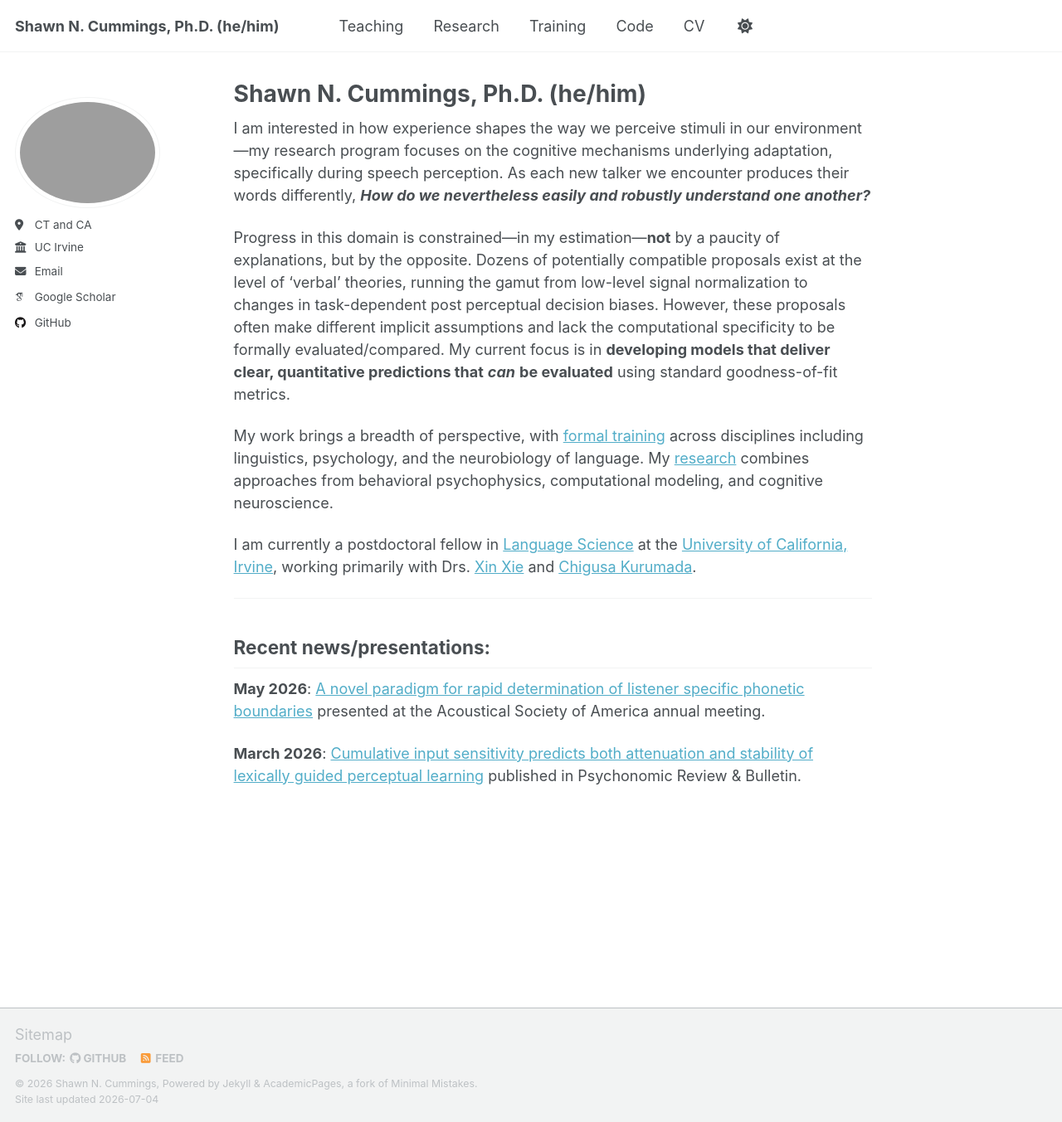
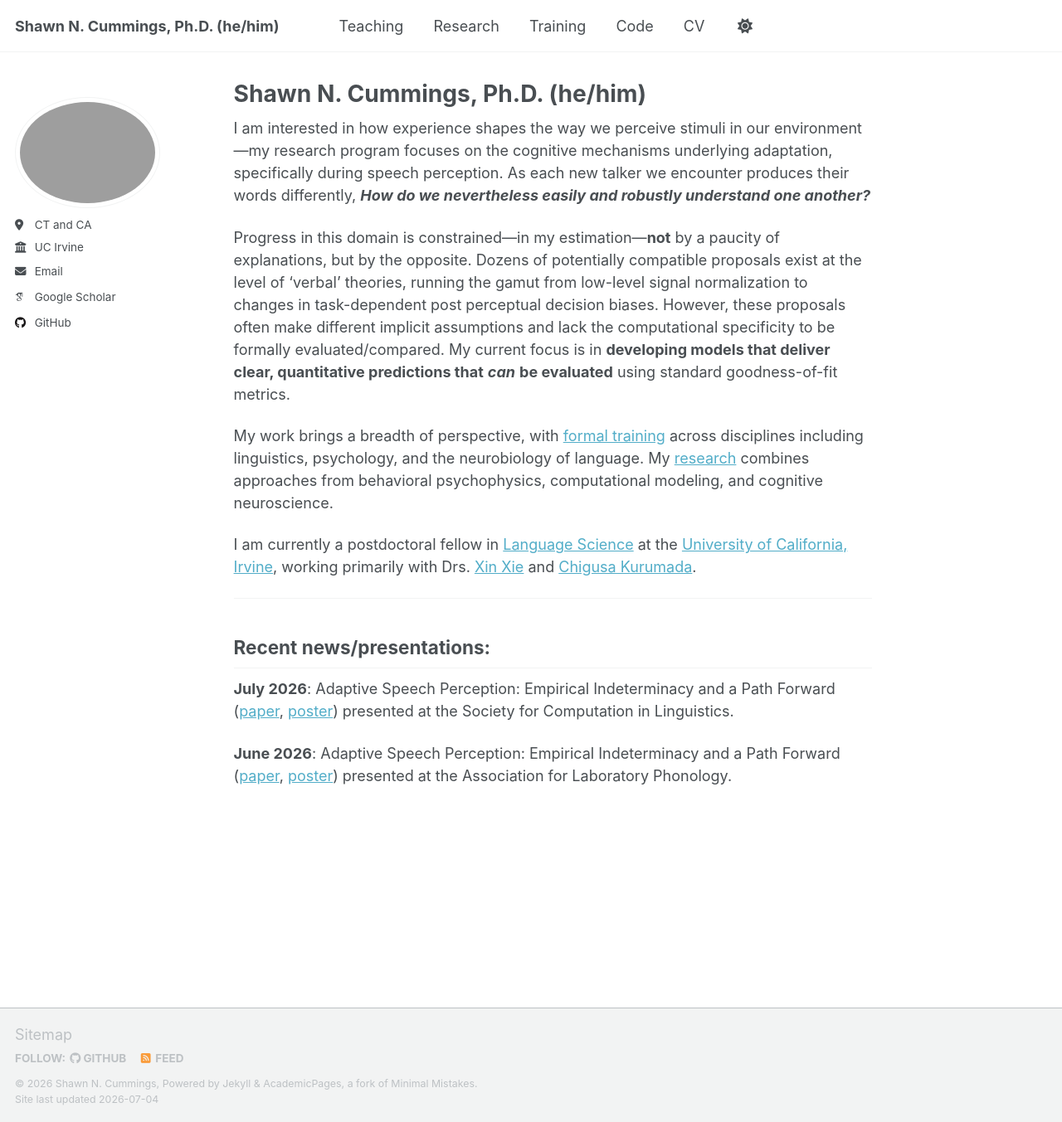
Before and after one commit to ShawnNCummings/ShawnNCummings.github.io, a Jekyll site: the page built from _pages/about.md, in a window 1280 px wide and 1353 px high. Shown: the whole window at 83% size. Built offline with Jekyll 4.4.1, drawn with Linux system fonts in a browser that asks for light colours; some web fonts are replaced; a script that is not in the unit is left out.

Commit message:
Updates from SCiL and LabPhon

```diff
--- a/_pages/about.md
+++ b/_pages/about.md
@@ -18,8 +18,6 @@ I am currently a postdoctoral fellow in [Language Science](https://www.langsci.u
 ------------------------------------------------------------------------
 
 ## Recent news/presentations:
+**July 2026**: Adaptive Speech Perception: Empirical Indeterminacy and a Path Forward ([paper](https://aclanthology.org/2026.scil-main.48.pdf), [poster](https://shawnncummings.github.io/files/LoLASP_SCiL.pdf)) presented at the Society for Computation in Linguistics.
 
-**May 2026**: [A novel paradigm for rapid determination of listener specific phonetic boundaries](https://shawnncummings.github.io/files/PBC_ASA.pdf) presented at the Acoustical Society of America annual meeting.
-
-**March 2026**: [Cumulative input sensitivity predicts both attenuation and stability
-of lexically guided perceptual learning](https://shawnncummings.github.io/files/CHT26.pdf) published in Psychonomic Review & Bulletin.
+**June 2026**: Adaptive Speech Perception: Empirical Indeterminacy and a Path Forward ([paper](https://shawnncummings.github.io/files/CISP_labphon_paper.pdf), [poster](https://shawnncummings.github.io/files/CISP_labphon_poster.pdf)) presented at the Association for Laboratory Phonology.
```
Also changed, not shown: 4 other files.
